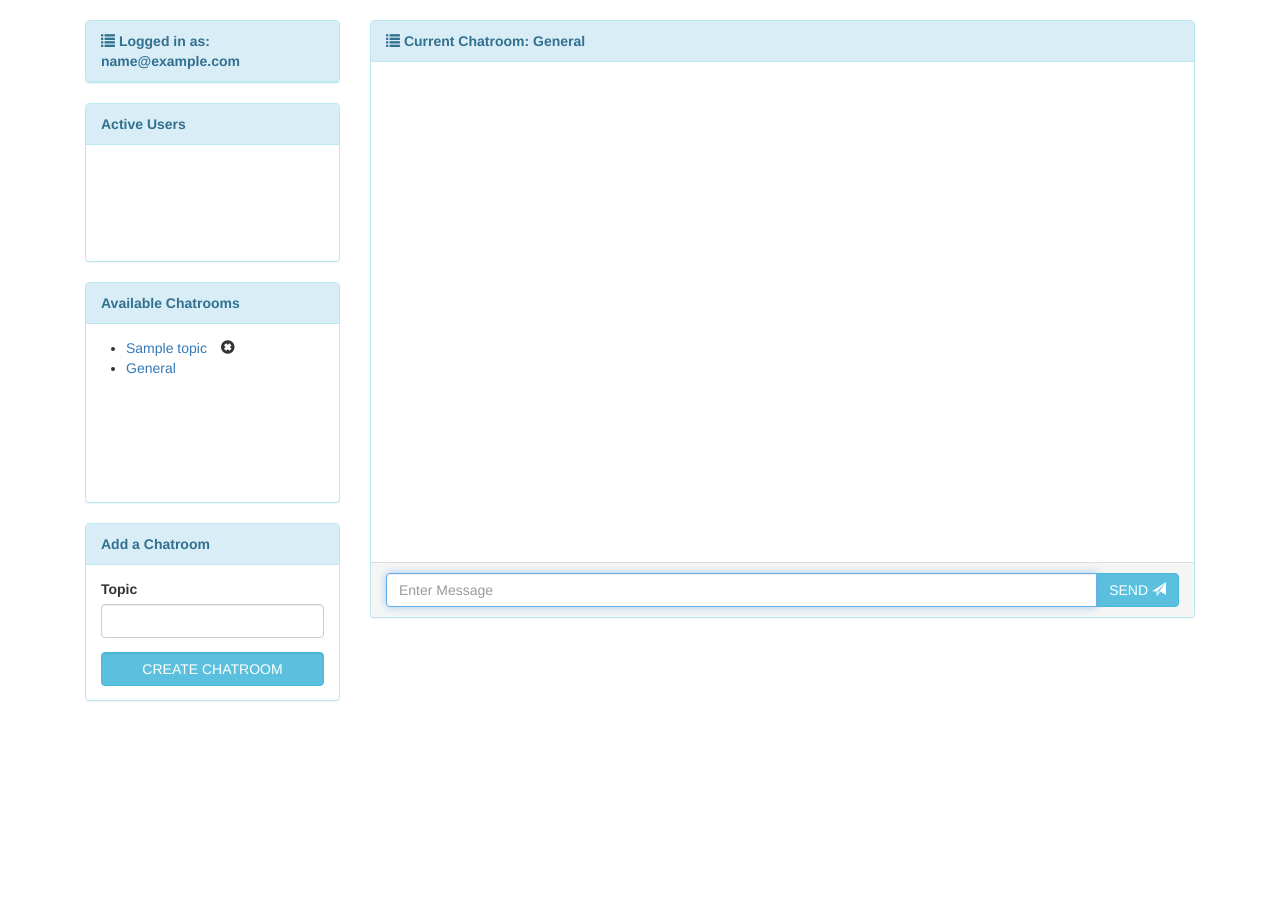
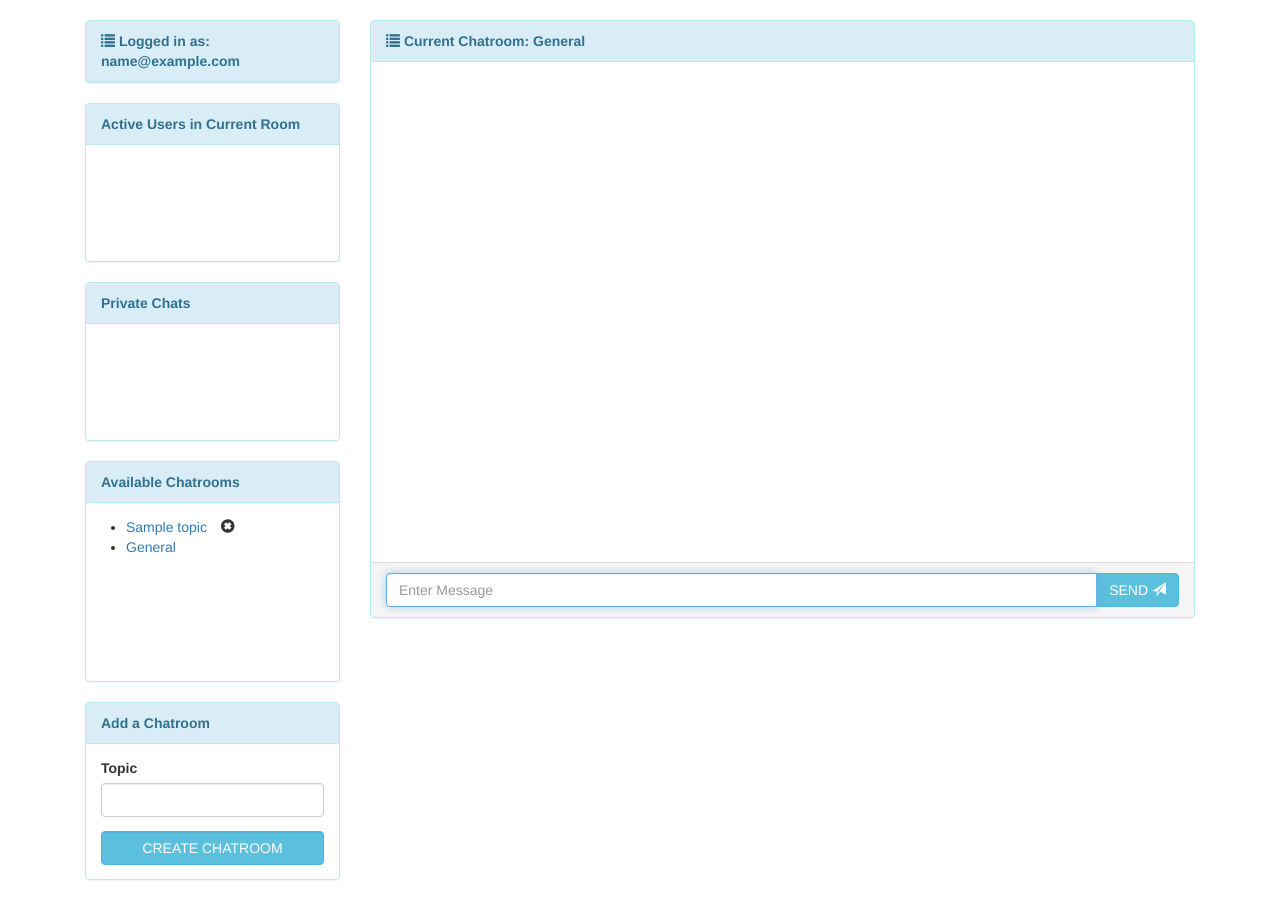
Before and after one commit to rebeccaalpert/comp112project, a Flask app: page /chat in a window 1280 px wide. Shown: the part 52-952 px from the top of the page. Before the commit the page ends 753 px from the top, so only its background shows below. Run offline with Flask 2, Linux system fonts and the light colour scheme; the visitor is signed in with stand-in values (Sample User, id 1); tables that the repository leaves empty hold one stand-in row (values such as "Sample post"); some libraries are stand-ins or nearby versions.

Commit message:
created separate list for private chats

```diff
--- a/templates/chat.html
+++ b/templates/chat.html
@@ -12,16 +12,25 @@
           </div>
           <div class="panel panel-info">
             <div class="panel-heading">
-              <strong>Active Users</strong>
+              <strong>Active Users in Current Room</strong>
             </div>
             <ul id="active-users">
               {% for user in users %}
                 {% if user.topic_name == session['room'] %}
-                  {% if user.email != session['email'] %}
-                    <li class="user"><a href="/private_chat/{{ user.email }}">{{ user.email }}</a></li>
-                  {% else %}
-                    <li class="user">{{ user.email }}</li>
-                  {% endif %}
+                  <li class="user">{{ user.email }}</li>
+                {% endif %}
+              {% endfor %}
+            </ul>
+          </div>
+          <div class="panel panel-info">
+            <div class="panel-heading">
+              <strong>Private Chats</strong>
+            </div>
+            <ul id="active-users">
+              {% for user in users %}
+                {% if user.email != session['email'] %}
+                  <li class="user"><a href="/private_chat/{{ user.email }}">
+                  {{ user.email }}</a></li>
                 {% endif %}
               {% endfor %}
             </ul>
--- a/templates/private.html
+++ b/templates/private.html
@@ -12,7 +12,7 @@
           </div>
           <div class="panel panel-info">
             <div class="panel-heading">
-              <strong>Active Users</strong>
+              <strong>Private Chats</strong>
             </div>
             <ul id="active-users">
               {% for user in users %}
```
